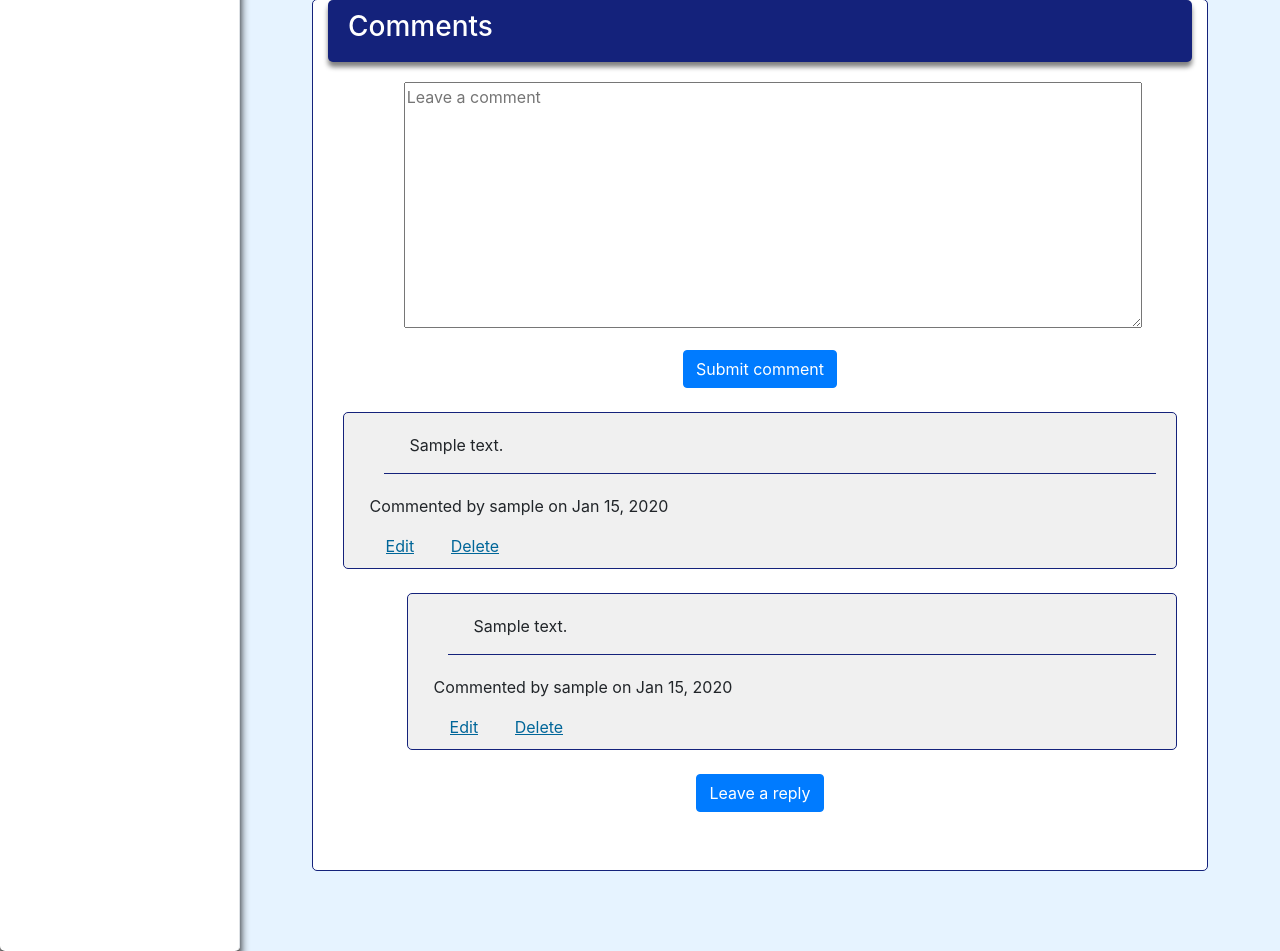
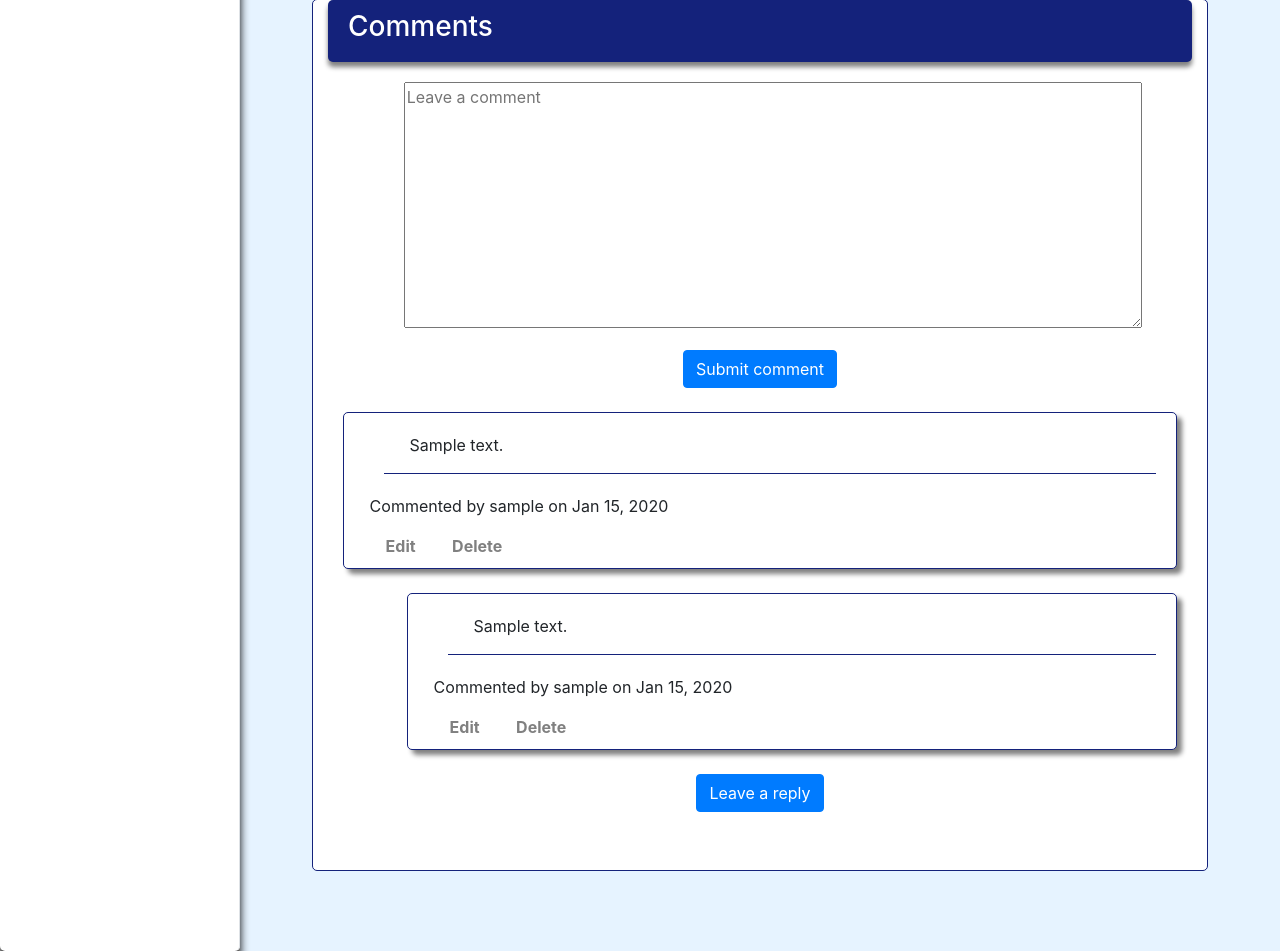
Before and after one commit to Floyd-Droid/jf-issue-tracker, a Django app: a page that uses templates/base.html in a window 1280 px wide. Shown: the part 1333-2284 px from the top of the page. Run offline with Django 3.2, Linux system fonts and the light colour scheme; a user stored in the database is signed in; tables that the repository leaves empty hold one stand-in row (values such as "Sample post"); parts of the project's set-up code (start-up, migrations or seed data) failed here and were passed over; some libraries are stand-ins or nearby versions.

Commit message:
minor CSS/style change for comment section

```diff
--- a/static/css/style.css
+++ b/static/css/style.css
@@ -32,7 +32,7 @@ a#welcome-msg {
   width:15rem;
   border-radius: 5px;
   position: relative;
-  z-index: 5;
+  z-index: 1;
   box-shadow: 0 10px 10px black;
 }
 
@@ -170,11 +170,14 @@ div p.attr-name {
 /* Comment section */
 
 div.comment-container {
-  background-color: rgb(240, 240, 240);
+  background-color: white;
   border: 1px ridge #14227b;
   border-radius: 5px;
   margin: 3vh auto 3vh;
   padding-bottom: 10px;
+  position: relative;
+  z-index: 1;
+  box-shadow: 5px 5px 5px gray;
 }
 
 div.reply-container {
@@ -198,12 +201,16 @@ div.comment-btn-container, div.reply-btn-container {
 }
 
 div.comment-btn-container input, div.reply-btn-container input {
-  background: none!important;
+  background: none;
   border: none;
-  padding: 0!important;
-  color: #069;
+  padding: 0;
+  color: grey;
+  font-weight: bolder;
+  cursor: pointer;
+}
+
+div.comment-btn-container input:hover, div.reply-btn-container input:hover {
   text-decoration: underline;
-  cursor: pointer;
 }
 
 .new-reply-form {
```
